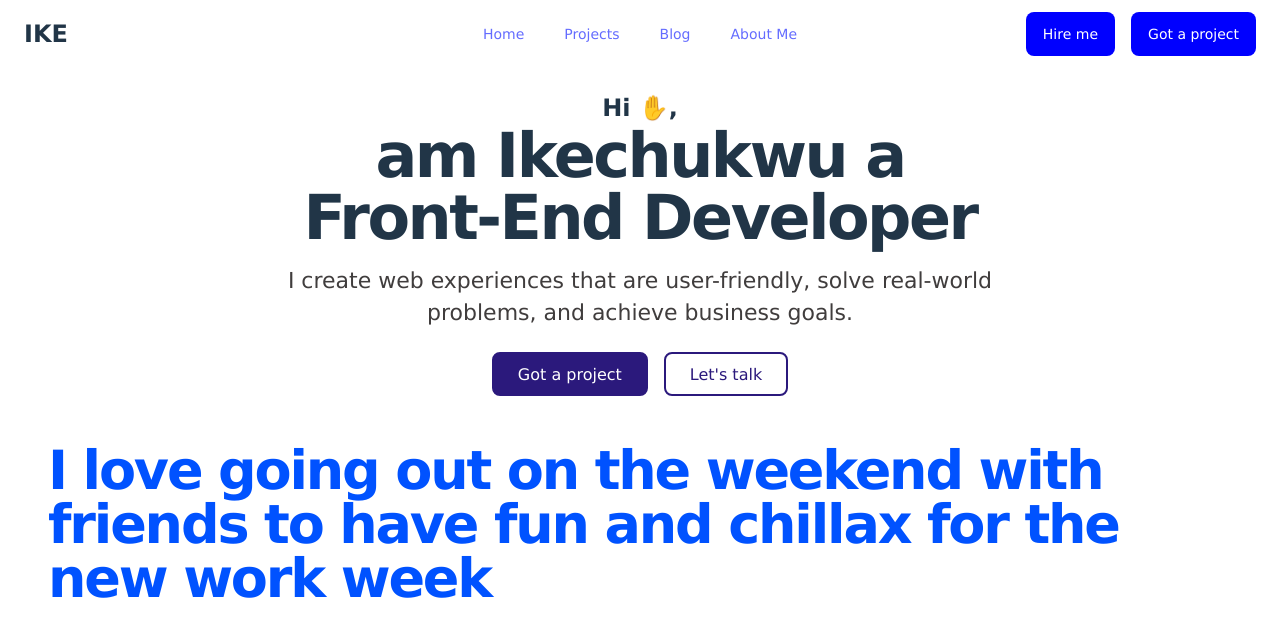
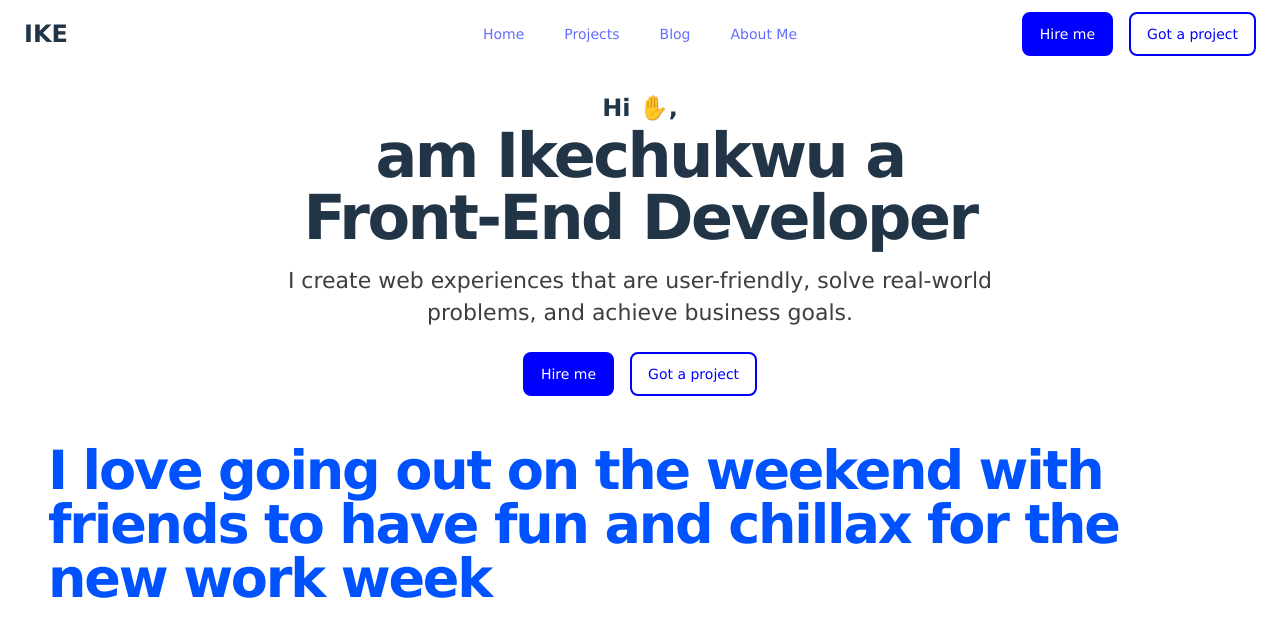
Before and after one commit to ikembakwem/portfolio-project, a React (Vite) app: page / in a window 1280 px wide. Shown: the top 636 px of the page. Built offline with nearby package versions, Linux system fonts and the light colour scheme.

Commit message:
Refactor - removed redundant components from Hero

```diff
--- a/src/components/Button.tsx
+++ b/src/components/Button.tsx
@@ -3,18 +3,22 @@ import { ComponentProps, ReactNode } from "react";
 
 interface ButtonProps extends ComponentProps<"button"> {
   children: ReactNode;
-  variants?: "primary" | "secondary";
+  variant?: "primary" | "secondary";
 }
 
 export const Button = ({
   children,
-  variants = "primary",
+  variant = "primary",
   ...rest
-}: ButtonProps) => (
-  <ButtonStyles {...rest}>{children}</ButtonStyles>
-);
+}: ButtonProps) => {
+  return variant === "primary" ? (
+    <Primary {...rest}>{children}</Primary>
+  ) : (
+    <Secondary {...rest}>{children}</Secondary>
+  );
+};
 
-const ButtonStyles = styled.button`
+const Primary = styled.button`
   display: inline-flex;
   align-items: center;
   justify-content: center;
@@ -23,5 +27,11 @@ const ButtonStyles = styled.button`
   border-radius: 0.5rem;
   font-size: 0.875rem;
   background-color: blue;
+  border: 2px solid blue;
   color: #fff;
 `;
+
+const Secondary = styled(Primary)`
+  background-color: #fff;
+  color: blue;
+`;
--- a/src/components/Header.tsx
+++ b/src/components/Header.tsx
@@ -13,7 +13,7 @@ export const Header = () => {
       </NavContainer>
       <CTAContainer>
         <Button>Hire me</Button>
-        <Button>Got a project</Button>
+        <Button variant="secondary">Got a project</Button>
       </CTAContainer>
     </HeaderStyles>
   );
--- a/src/components/Hero.tsx
+++ b/src/components/Hero.tsx
@@ -1,5 +1,6 @@
 import styled from "@emotion/styled";
 import { Container } from "./Layouts";
+import { Button } from "./Button";
 
 export const Hero = () => (
   <section>
@@ -16,8 +17,8 @@ export const Hero = () => (
           goals.
         </SubTitle>
         <CTAWrapper>
-          <Button>Got a project</Button>
-          <SecondaryButton>Let's talk</SecondaryButton>
+          <Button>Hire me</Button>
+          <Button variant="secondary">Got a project</Button>
         </CTAWrapper>
       </Content>
     </Container>
@@ -63,26 +64,6 @@ const Title = styled.h1`
   letter-spacing: -0.04em;
 `;
 
-const Button = styled.button`
-  font-size: 16px;
-  font-weight: 500;
-  height: 44px;
-  padding: 12px 24px;
-  cursor: pointer;
-  background-color: #2b197c;
-  border: 2px solid #2b197c;
-  color: #fff;
-  border-radius: 8px;
-  display: inline-flex;
-  align-items: center;
-  justify-content: center;
-`;
-
-const SecondaryButton = styled(Button)`
-  color: #2b197c;
-  background-color: #fff;
-`;
-
 const MotionSentence = styled.div`
   font-weight: 600;
   font-size: 32px;
```
